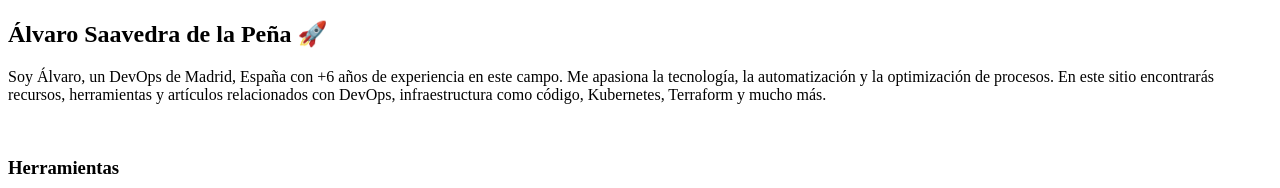
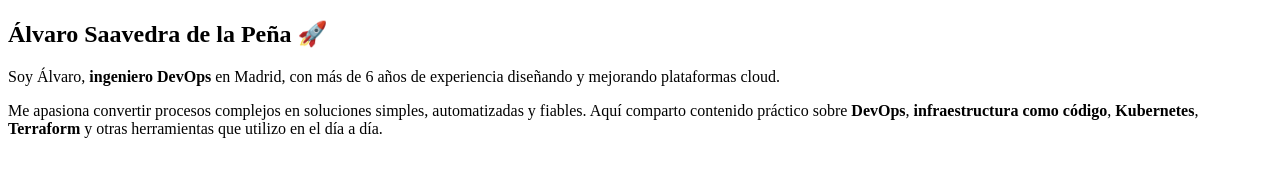
Before and after one commit to alvarosaavedrau/alvarosaavedra.es, a Next.js app: page / in a window 1280 px wide. Shown: the top 188 px of the page. Built offline with nearby package versions, Linux system fonts and the light colour scheme.

Commit message:
fix: enhance personal introduction for clarity and detail

```diff
--- a/pages/index.mdx
+++ b/pages/index.mdx
@@ -2,7 +2,9 @@ import { Cards } from 'nextra/components'
 
 ## Álvaro Saavedra de la Peña 🚀
 
-Soy Álvaro, un DevOps de Madrid, España con +6 años de experiencia en este campo. Me apasiona la tecnología, la automatización y la optimización de procesos. En este sitio encontrarás recursos, herramientas y artículos relacionados con DevOps, infraestructura como código, Kubernetes, Terraform y mucho más.
+Soy Álvaro, **ingeniero DevOps** en Madrid, con más de 6 años de experiencia diseñando y mejorando plataformas cloud.
+
+Me apasiona convertir procesos complejos en soluciones simples, automatizadas y fiables. Aquí comparto contenido práctico sobre **DevOps**, **infraestructura como código**, **Kubernetes**, **Terraform** y otras herramientas que utilizo en el día a día.
 
 <br />
 
```
